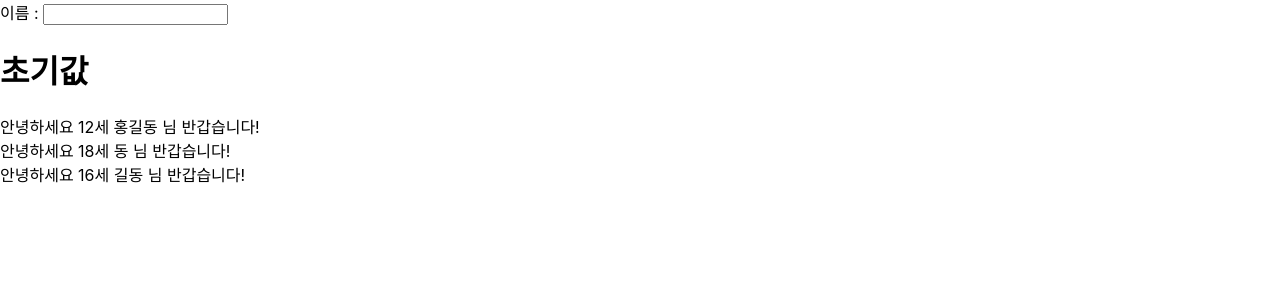
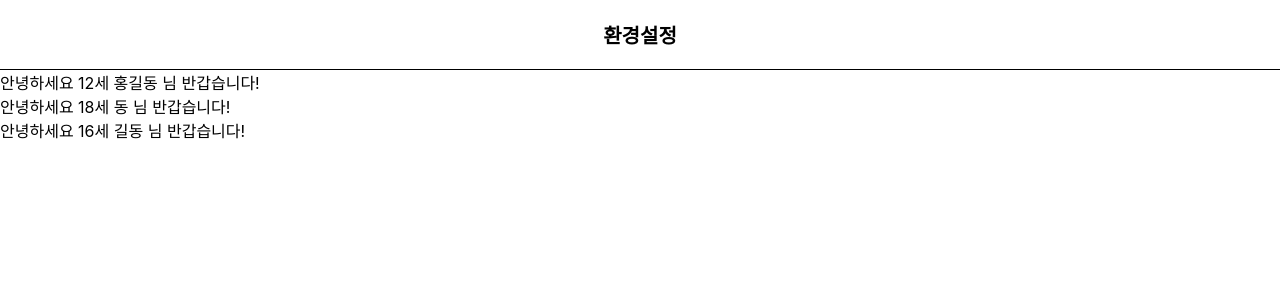
Before and after one commit to skymill2000/fintech220221, a React (Create React App) app in the folder fintech/: page / in a window 1280 px wide. Shown: the top 300 px of the page. Built offline with nearby package versions, Linux system fonts and the light colour scheme.

Commit message:
styled components 추가 Header Component 추가 작성

```diff
--- a/fintech/package.json
+++ b/fintech/package.json
@@ -9,6 +9,7 @@
     "react": "^17.0.2",
     "react-dom": "^17.0.2",
     "react-scripts": "5.0.0",
+    "styled-components": "^5.3.3",
     "web-vitals": "^2.1.4"
   },
   "scripts": {
--- a/fintech/src/App.js
+++ b/fintech/src/App.js
@@ -1,21 +1,10 @@
-import Welcome from "./components/Welcome";
-import { useState } from "react"; //state hook 을 import
 import ListComponent from "./components/ListComponent";
+import HeaderWhite from "./components/HeaderWhite";
 
 function App() {
-  let username = "미입력";
-  let [usernameWithState, setUsernameWithState] = useState("초기값");
-
-  const handleInputChange = (e) => {
-    setUsernameWithState(e.target.value);
-    console.log(username);
-  };
-
   return (
     <div>
-      이름 : <input onChange={handleInputChange}></input>
-      <h1>{usernameWithState}</h1>
-      {/* 주석처리는 ctl + / */}
+      <HeaderWhite title="환경설정" />
       <ListComponent></ListComponent>
     </div>
   );
--- /dev/null
+++ b/fintech/src/components/HeaderWhite.js
@@ -0,0 +1,16 @@
+import React from "react";
+import styled from "styled-components";
+
+const HeaderBlock = styled.div`
+  border-bottom: 1px solid #000;
+  text-align: center;
+  padding: 20px;
+  font-size: 20px;
+  font-weight: bold;
+`;
+
+const HeaderWhite = (props) => {
+  return <HeaderBlock>{props.title}</HeaderBlock>;
+};
+
+export default HeaderWhite;
```
Also changed, not shown: 1 other file (tests, documents, lock files or other folders).
